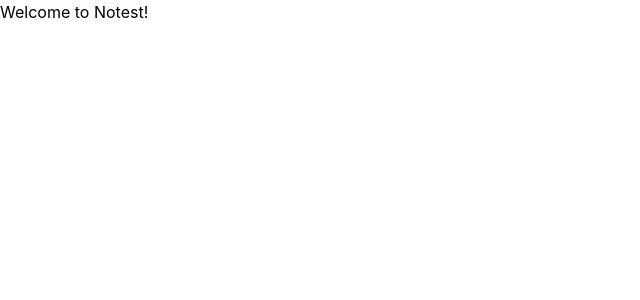
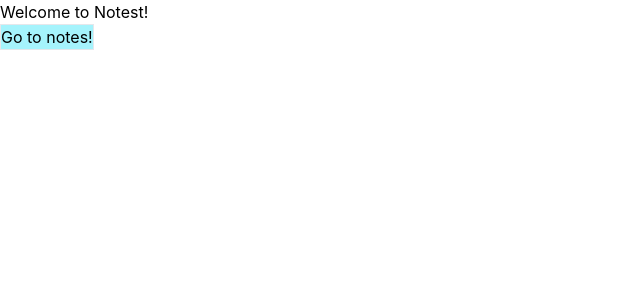
Before and after one commit to robertzhidealx/notest, a Next.js app: page / in a window 1280 px wide. Shown: the top 300 px of the page, without its empty margins (0-640 px from the left). Built offline with nearby package versions, Linux system fonts and the light colour scheme.

Commit message:
feat: add homepage redirect

```diff
--- a/pages/index.js
+++ b/pages/index.js
@@ -1,5 +1,19 @@
+import { useRouter } from 'next/router';
+
 const Home = () => {
-  return <>Welcome to Notest!</>;
+  const router = useRouter();
+
+  return (
+    <>
+      <h1>Welcome to Notest!</h1>
+      <button
+        className='border bg-cyan-200'
+        onClick={() => router.push('/note')}
+      >
+        Go to notes!
+      </button>
+    </>
+  );
 };
 
 export default Home;
```
